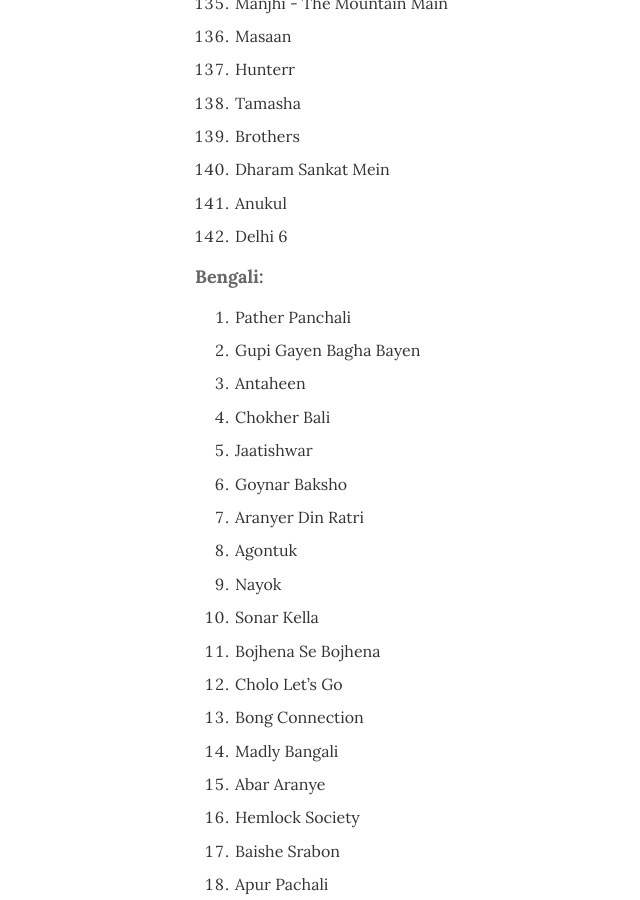
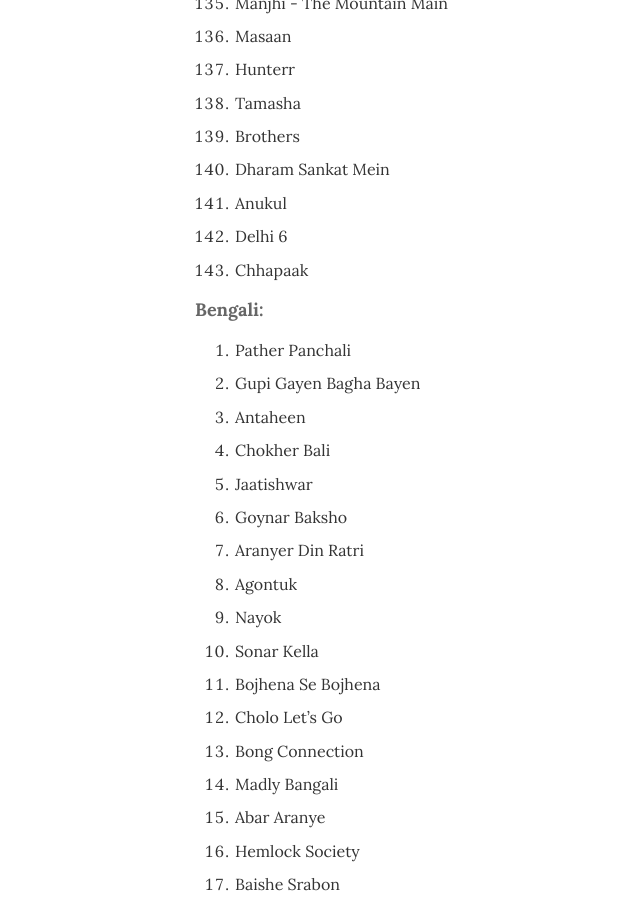
Before and after one commit to argumentativeyouth/pblog, a Jekyll site: the page built from _pages/movies.md, in a window 1280 px wide and 900 px high, scrolled down 9927 px. Shown: the whole window, without its empty margins (130-770 px from the left). Built offline with Jekyll 4.4.1, drawn with Linux system fonts in a browser that asks for light colours.

Commit message:
Update movies.md

```diff
--- a/_pages/movies.md
+++ b/_pages/movies.md
@@ -302,6 +302,7 @@ image:
 140. Dharam Sankat Mein
 141. Anukul
 142. Delhi 6
+143. Chhapaak
 
 **Bengali:**
 1. Pather Panchali
```
